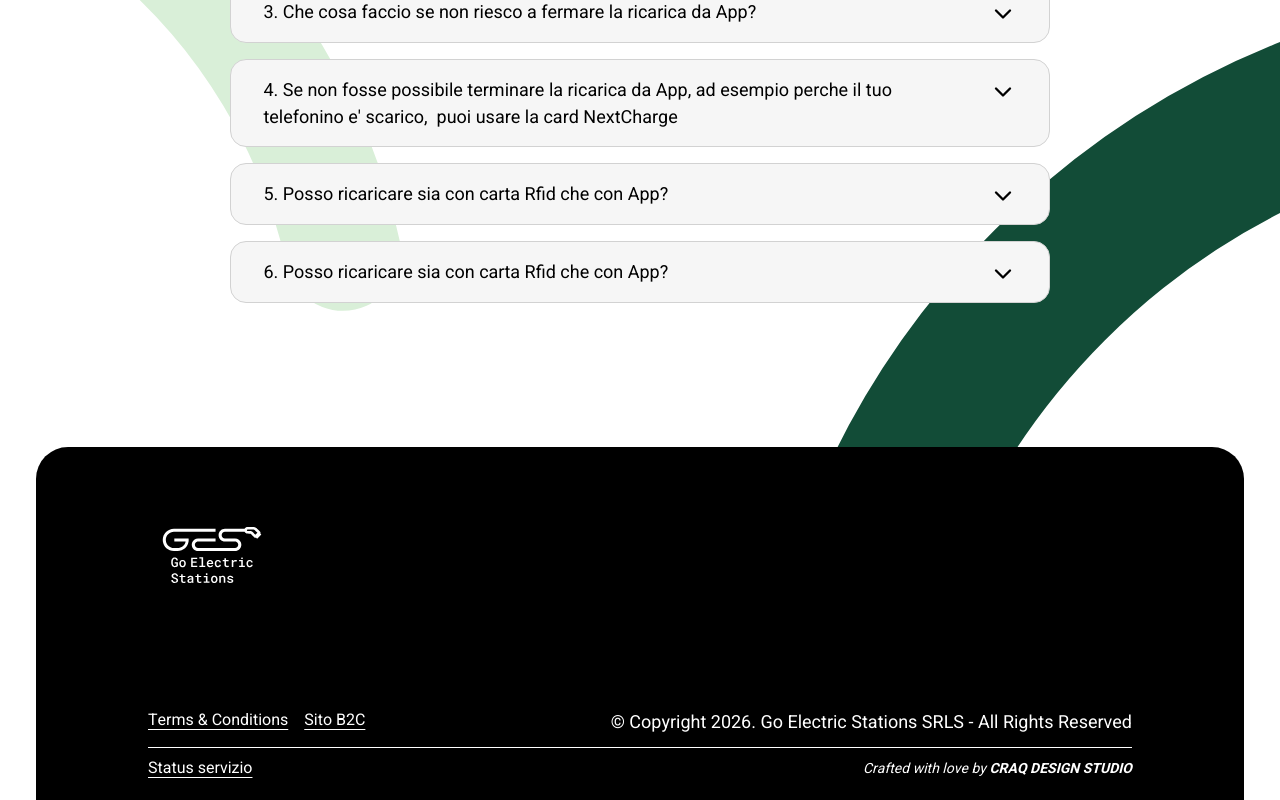
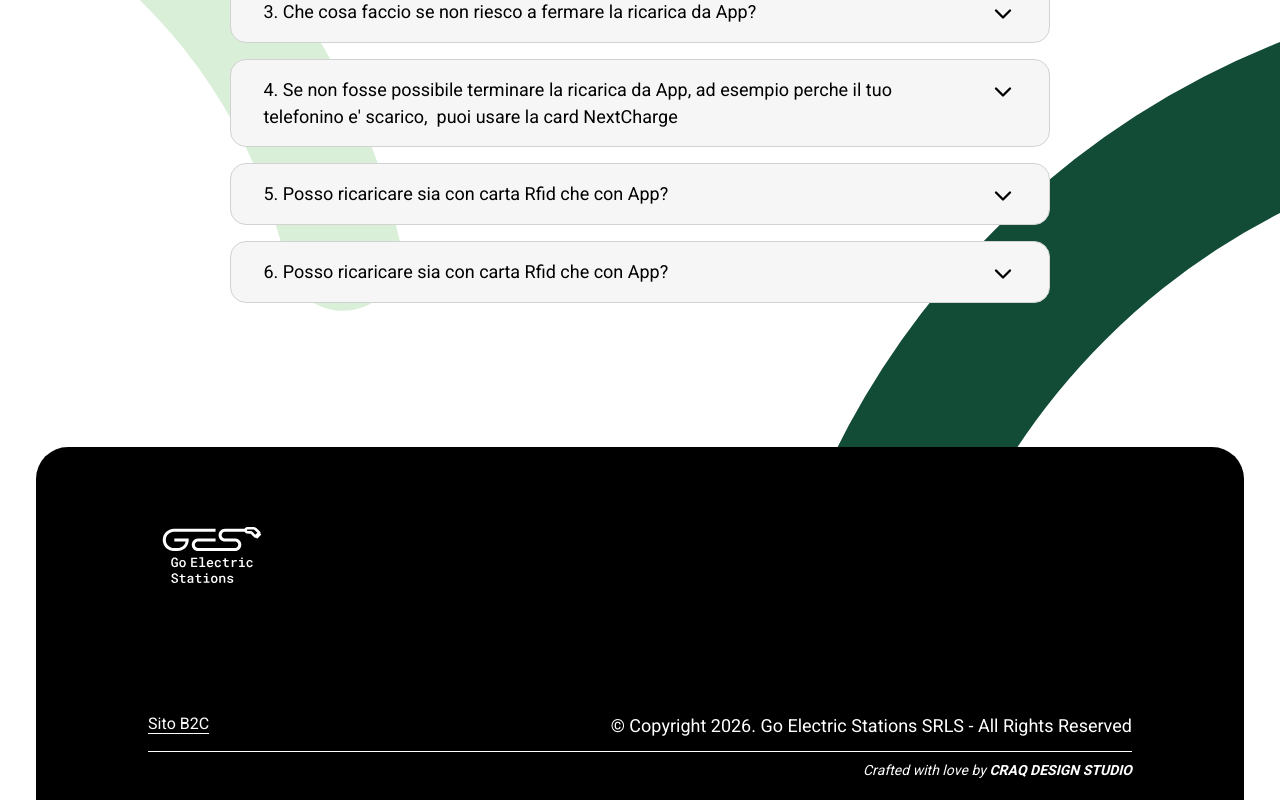
Before and after one commit to kylecraq/ges-staging, a Next.js app: page /en in a window 1280 px wide. Shown: the part 6063-6863 px from the top of the page. Built offline with nearby package versions, Linux system fonts and the light colour scheme.

Commit message:
cosmetics

```diff
--- a/src/components/layout/footer.tsx
+++ b/src/components/layout/footer.tsx
@@ -21,7 +21,6 @@ export const Footer = () => {
         <div className="flex flex-col">
           <div className="mb-3 flex w-full flex-col items-start justify-between gap-5 lg:flex-row">
             <div className="flex gap-4">
-              <FooterGesLink href="/privacy" label={t('terms')} />
               <FooterGesLink
                 href={`https://nextcharge-staging.vercel.app/${locale}`}
                 label={t('b2c')}
@@ -32,8 +31,8 @@ export const Footer = () => {
           </div>
           <hr />
           <div className="mt-2 flex flex-col items-center justify-between gap-4 text-center md:flex-row">
-            <FooterGesLink href={'/status'} label={t('status')} />
-            <cite className="text-xs md:text-sm">
+            {/*<FooterGesLink href={'/status'} label={t('status')} />*/}
+            <cite className="ml-auto text-xs md:text-sm">
               {t.rich('craq-tag-crafted', {
                 strong: (chunks) => (
                   <Link
```
